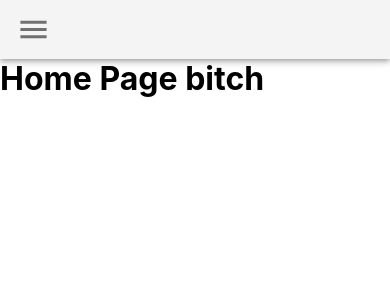
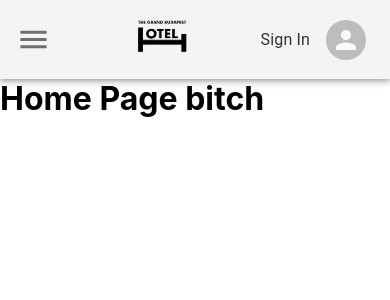
Before and after one commit to isaias-alt/hotel-resevation-web, a React (Create React App) app: page / in a window 390 px wide. Shown: the top 300 px of the page. Built offline with nearby package versions, Linux system fonts and the light colour scheme.

Commit message:
finishing the header for tablet

```diff
--- a/src/components/Header.jsx
+++ b/src/components/Header.jsx
@@ -42,7 +42,7 @@ const Header = () => {
     };
 
     return (
-      <Toolbar>
+      <Toolbar className={classes.toolbar}>
         <IconButton
           {...{
             edge: "start",
@@ -63,6 +63,13 @@ const Header = () => {
         >
           <div>{getDrawerChoices()}</div>
         </Drawer>
+        <Link to="/">
+          <img src={logo} alt="logo" className={classes.logo} />
+        </Link>
+        <div className={classes.right}>
+          <Typography className={classes.signin}>Sign In</Typography>
+          <Avatar className={classes.avatar} />
+        </div>
       </Toolbar>
     );
   };
@@ -71,7 +78,7 @@ const Header = () => {
     return (
       <Toolbar className={classes.toolbar}>
         <Link to="/">
-          <img src={logo} className={classes.logo} />
+          <img src={logo} alt="logo" className={classes.logo} />
         </Link>
         <div className={classes.center}>
           <InputBase
```
